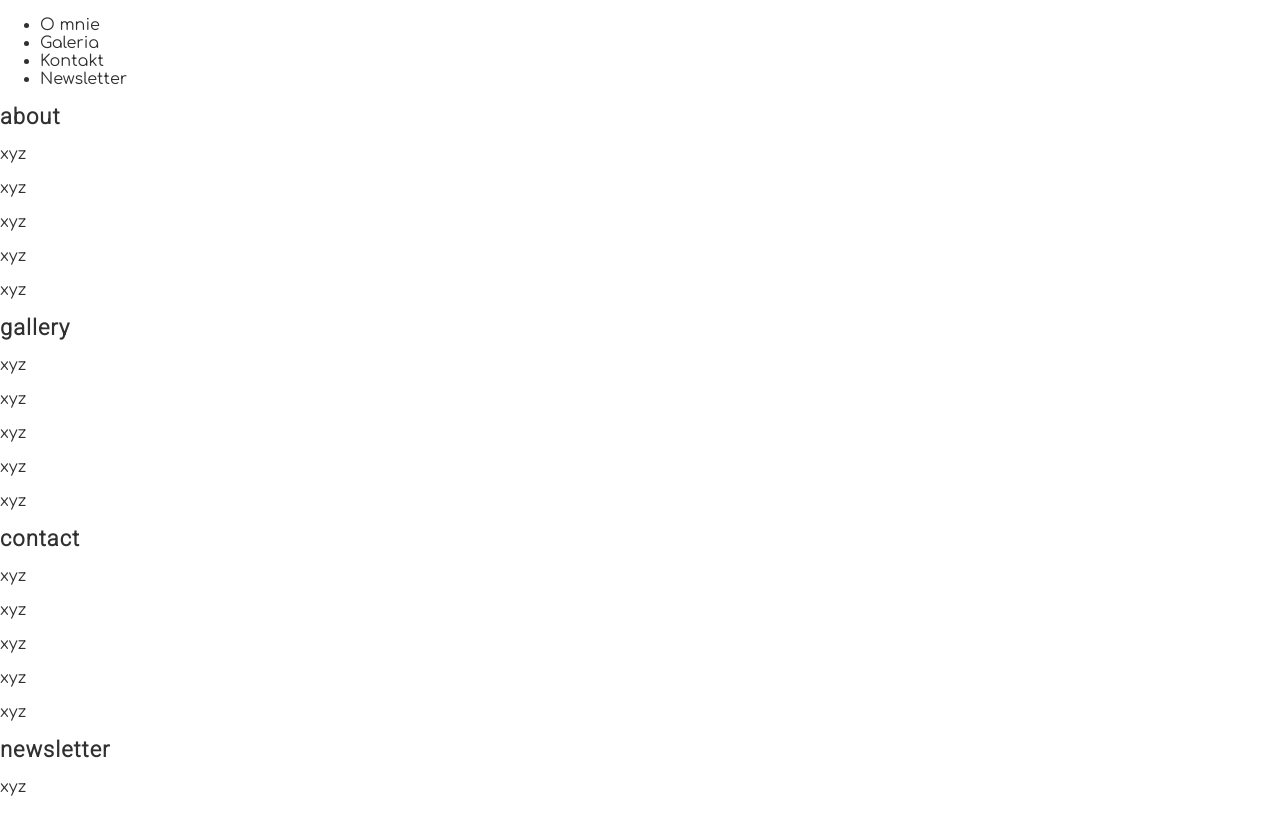
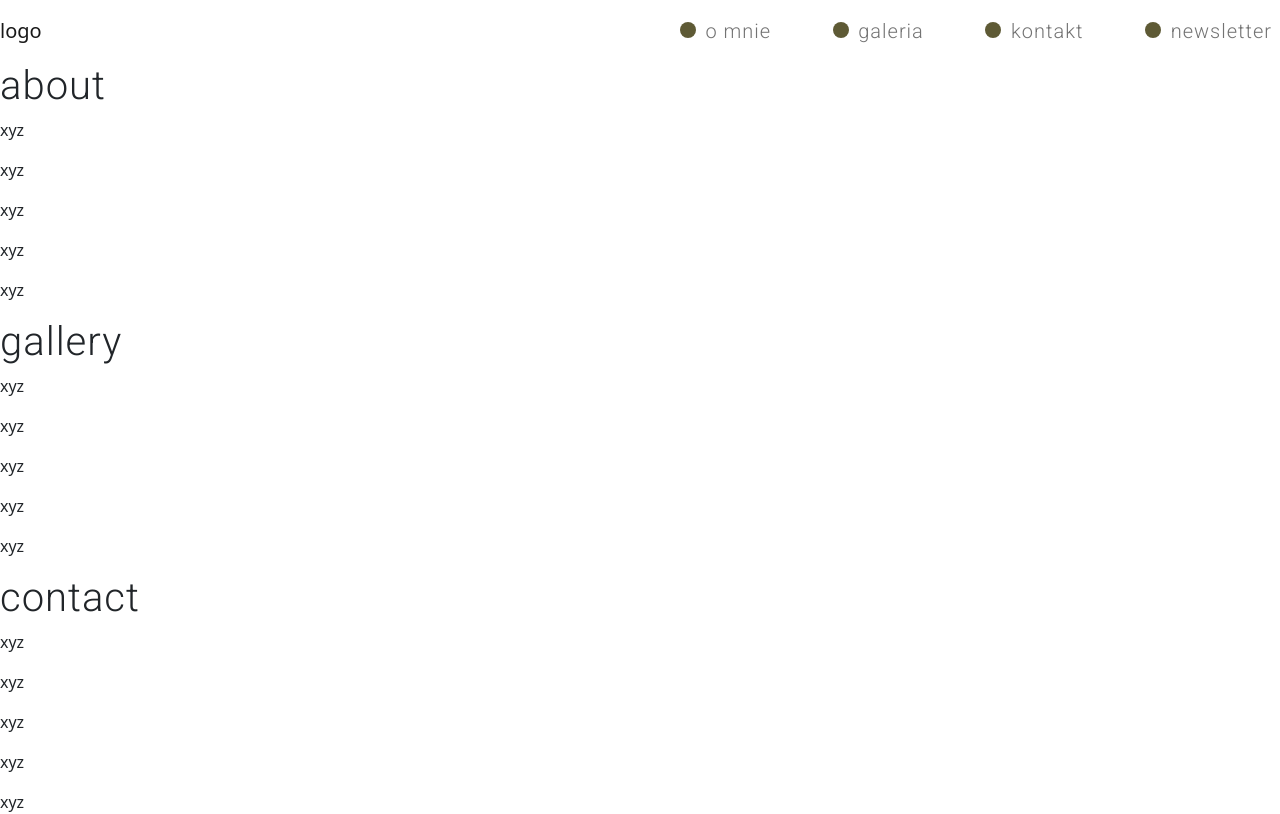
Before and after one commit to Ola-Cencora/KURZceramika-web-project, a React (Create React App) app: page / in a window 1280 px wide. Shown: the top 814 px of the page. Built offline with nearby package versions, Linux system fonts and the light colour scheme.

Commit message:
Add styles for navigation and add Dot component

```diff
--- a/package.json
+++ b/package.json
@@ -7,6 +7,7 @@
     "@testing-library/react": "^13.4.0",
     "@testing-library/user-event": "^13.5.0",
     "bootstrap": "5.1.3",
+    "clsx": "^2.0.0",
     "react": "^18.2.0",
     "react-bootstrap": "2.8.0",
     "react-dom": "^18.2.0",
--- a/src/App.js
+++ b/src/App.js
@@ -3,6 +3,7 @@ import Gallery from "./components/pages/Gallery/Gallery";
 import Contact from "./components/pages/Contact/Contact";
 import Newsletter from "./components/pages/Newsletter/Newsletter";
 import ScrollToTop from "./components/features/ScrollToTop/ScrollToTop";
+import Navigation from "./components/views/Navigation/Navigation";
 import { useRef } from "react";
 
 function App() {
@@ -21,12 +22,13 @@ function App() {
   return (
     <div>
       <ScrollToTop />
-      <ul>
-        <li onClick={() => scrollToSection(aboutRef)}>O mnie</li>
-        <li onClick={() => scrollToSection(galleryRef)}>Galeria</li>
-        <li onClick={() => scrollToSection(contactRef)}>Kontakt</li>
-        <li onClick={() => scrollToSection(newsletterRef)}>Newsletter</li>
-      </ul>
+      <Navigation
+        scrollToSection={scrollToSection}
+        aboutRef={aboutRef}
+        galleryRef={galleryRef}
+        contactRef={contactRef}
+        newsletterRef={newsletterRef}
+      />
       <div ref={aboutRef}><About /></div>
       <div ref={galleryRef}><Gallery /></div>
       <div ref={contactRef}><Contact /></div>
--- /dev/null
+++ b/src/components/common/Dot/Dot.js
@@ -0,0 +1,9 @@
+import styles from './Dot.module.scss';
+
+const Dot = () => {
+    return (
+        <span className={styles.dot}></span>
+    );
+};
+
+export default Dot;
--- /dev/null
+++ b/src/components/common/Dot/Dot.module.scss
@@ -0,0 +1,10 @@
+@import "../../../styles/settings.scss";
+
+.dot {
+    display: inline-block;
+    width: 16px;
+    height: 16px;
+    border-radius: 50%;
+    background-color: $color-main;
+    margin: 0 $base-size * 0.8;
+}
--- /dev/null
+++ b/src/components/views/Navigation/Navigation.js
@@ -0,0 +1,43 @@
+import styles from './Navigation.module.scss';
+import Navbar from 'react-bootstrap/Navbar';
+import Nav from 'react-bootstrap/Nav';
+import Dot from '../../common/Dot/Dot';
+
+const Navigation = ({ scrollToSection, aboutRef, galleryRef, contactRef, newsletterRef }) => {
+    return (
+        <Navbar className={styles.navigation}>
+            <Navbar.Brand>logo</Navbar.Brand>
+            <Navbar.Toggle aria-controls="basic-navbar-nav" />
+            <Navbar.Collapse id="basic-navbar-nav" className="justify-content-end">
+                <Nav className="ml-auto">
+                    <Nav.Link className={styles.link}>
+                        <li onClick={() => scrollToSection(aboutRef)}>
+                            <Dot />
+                            O mnie
+                        </li>
+                    </Nav.Link>
+                    <Nav.Link className={styles.link}>
+                        <li onClick={() => scrollToSection(galleryRef)}>
+                            <Dot />
+                            Galeria
+                        </li>
+                    </Nav.Link>
+                    <Nav.Link className={styles.link}>
+                        <li onClick={() => scrollToSection(contactRef)}>
+                            <Dot />
+                            Kontakt
+                        </li>
+                    </Nav.Link>
+                    <Nav.Link className={styles.link}>
+                        <li onClick={() => scrollToSection(newsletterRef)}>
+                            <Dot />
+                            Newsletter
+                        </li>
+                    </Nav.Link>
+                </Nav>
+            </Navbar.Collapse>
+        </Navbar>
+    );
+};
+
+export default Navigation;
--- /dev/null
+++ b/src/components/views/Navigation/Navigation.module.scss
@@ -0,0 +1,20 @@
+@import "../../../styles/settings.scss";
+
+.navigation {
+    list-style: none;
+
+    .link {
+        text-decoration: none;
+        font-family: $font-header;
+        font-size: 20px;
+        text-transform: lowercase;
+        letter-spacing: 1px;
+        display: flex;
+        align-items: center;
+        margin-left: $base-size * 3;
+
+        &:active {
+            color: $color-dark;
+        }
+    }
+}
--- a/src/index.js
+++ b/src/index.js
@@ -2,6 +2,7 @@ import React from 'react';
 import ReactDOM from 'react-dom/client';
 import App from './App';
 import './styles/global.scss';
+import 'bootstrap/dist/css/bootstrap.min.css';
 
 const root = ReactDOM.createRoot(document.getElementById('root'));
 root.render(
```
Also changed, not shown: 1 other file (tests, documents, lock files or other folders).
